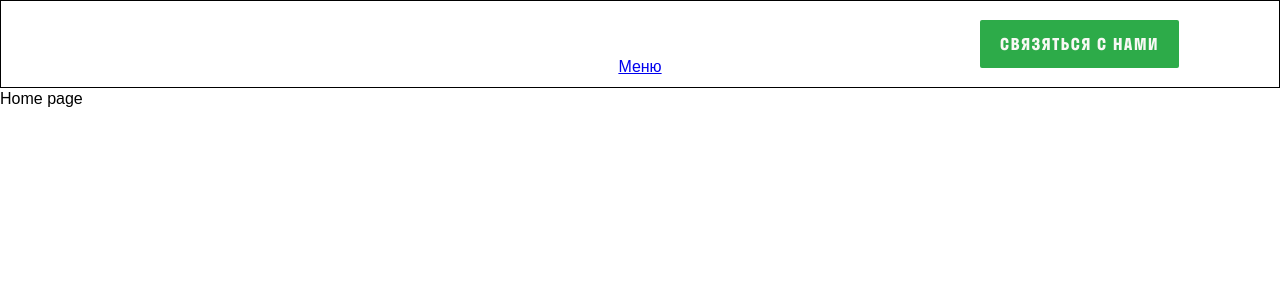
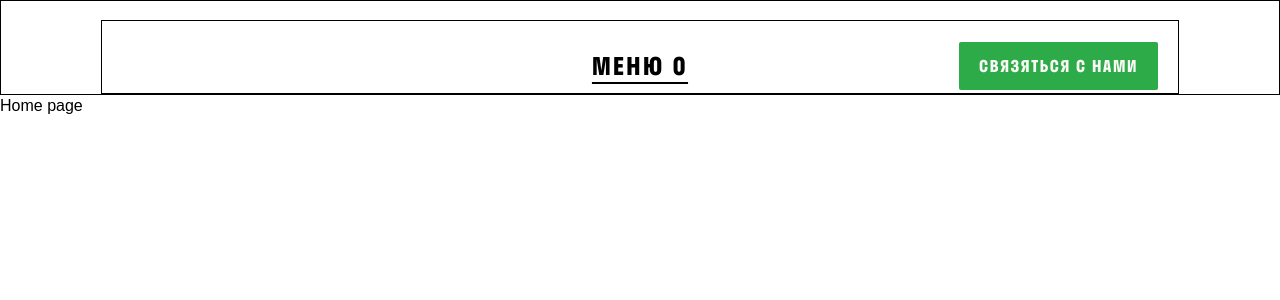
Before and after one commit to DavidEliauri/TBGROUP, a Vue app: page / in a window 1280 px wide. Shown: the top 300 px of the page. Built offline with nearby package versions, Linux system fonts and the light colour scheme.

Commit message:
Navigation menu animated

```diff
--- /dev/null
+++ b/src/assets/scss/links.scss
@@ -0,0 +1,15 @@
+.link{
+  font-family: 'Stratos LC Bold', sans-serif;
+  font-style: normal;
+  font-weight: 700;
+  font-size: 24px;
+  line-height: 30px;
+  text-align: center;
+  letter-spacing: 0.1em;
+  text-decoration-line: underline;
+  text-transform: uppercase;
+  text-underline-offset: 7px;
+  padding:0;
+  background-color: rgba(0,0,0,0);
+  border:none;
+}
--- a/src/assets/scss/style.scss
+++ b/src/assets/scss/style.scss
@@ -10,6 +10,7 @@ body {
   font-weight: 400;
   font-size: 16px;
   line-height: 135%;;
+  overflow-y: overlay;
 }
 
 .uppercase{
--- a/src/assets/scss/variables.scss
+++ b/src/assets/scss/variables.scss
@@ -13,3 +13,21 @@ $BRIGHT_GREEN_GRADIENT: linear-gradient(180deg, rgba(45, 171, 73, 0) 0%, #2DAB49
 $BRIGHT_GREEN_100: #2DAB49;
 $BRIGHT_GREEN_75: rgba(45, 171, 73, 0.75);
 $BRIGHT_GREEN_60: rgba(45, 171, 73, 0.6);
+
+:root {
+  --IVORY_100: #F8F8F4;
+  --IVORY_95: #ECECE8;
+  --IVORY_80: #E2E2DB;
+  --IVORY_60: rgba(248, 248, 244, 0.6);
+  --IVORY_30: rgba(248, 248, 244, 0.5);
+
+  --BLACK_100: #000000;
+  --BLACK_75: #404040;
+  --BLACK_60: #666666;
+  --BLACK_30: #B3B3B3;
+
+  --BRIGHT_GREEN_GRADIENT: linear-gradient(180deg, rgba(45, 171, 73, 0) 0%, #2DAB49 100%);
+  --BRIGHT_GREEN_100: #2DAB49;
+  --BRIGHT_GREEN_75: rgba(45, 171, 73, 0.75);
+  --BRIGHT_GREEN_60: rgba(45, 171, 73, 0.6);
+}
--- a/src/components/Navigation.vue
+++ b/src/components/Navigation.vue
@@ -1,27 +1,102 @@
 <template>
-  <header class="navigation">
-    <router-link class='navigation__menu' to="#">Меню</router-link>
-    <button class="navigation__button caption_1 uppercase">Связяться с нами</button>
+  <header class="navigation__wrapper">
+    <div class="navigation">
+      <div class="navigation__menu" :class="{'open': show_menu}">
+        <button class='navigation__menu__button navigation__menu__link link' @click="toggleMenu">Меню {{ +show_menu }}
+        </button>
+        <nav class="navigation__menu__links">
+          <router-link class="navigation__menu__link link" to="#">Главная</router-link>
+          <router-link class="navigation__menu__link link" to="#">Программы</router-link>
+          <router-link class="navigation__menu__link link" to="#">Клиенты</router-link>
+          <router-link class="navigation__menu__link link" to="#">Тематики</router-link>
+          <router-link class="navigation__menu__link link" to="#">Мероприятия</router-link>
+          <router-link class="navigation__menu__link link" to="#">Блог</router-link>
+          <router-link class="navigation__menu__link link" to="#">Команда</router-link>
+        </nav>
+      </div>
+      <button class="navigation__button caption_1 uppercase">Связяться с нами</button>
+    </div>
   </header>
 </template>
+<script setup>
+import {ref, watch} from 'vue';
+import GSAP from 'gsap';
+
+const show_menu = ref(false);
+const toggleMenu = () => show_menu.value = !show_menu.value;
+
+
+watch(show_menu, is_open_now => {
+  if (is_open_now) openMenuAnimation();
+  else closeMenuAnimation();
+});
+
+const openMenuAnimation = () => {
+  GSAP.to('.navigation__menu', {
+    width: '100%',
+    paddingTop: 30,
+    marginTop: 0,
+    backgroundColor: '#2DAB49'
+  })
+  GSAP.to('.navigation__menu__links', {
+    height: 'auto', opacity: 1, paddingBottom: 32
+  });
+
+}
+const closeMenuAnimation = () => {
+  GSAP.to('.navigation__menu', {width: 'auto', paddingTop: 0, marginTop: 30, backgroundColor: "#FFFFFF00"})
+  GSAP.to('.navigation__menu__links', {
+    height: 0, opacity: 0, paddingBottom: 0
+  });
+}
+
+</script>
 <style lang="scss">
+@import "@/assets/scss/links.scss";
+
 .navigation {
   position: relative;
   display: flex;
   flex-direction: row;
-  justify-content: flex-end;
-  align-items: center;
+  justify-content: center;
+  align-items: flex-end;
+  height: 100%;
   width: 100%;
-  padding: 0 100px;
-  height: 88px;
   border: 1px solid black;
 
+  &__wrapper {
+    position: relative;
+    display: flex;
+    justify-content: center;
+    align-items: center;
+    width: 100%;
+    height: auto;
+    padding: 19px 100px 0;
+    border: 1px solid black;
+  }
+
   &__menu {
-    margin: 0 auto;
-    position: absolute;
-    left: 50%;
-    bottom: 9px;
-    transform: translateX(-50%);
+    width: max-content;
+    height: min-content;
+    display: flex;
+    flex-direction: column;
+    align-items: center;
+    justify-content: flex-end;
+    box-sizing: content-box;
+    margin-top: 30px;
+    overflow: hidden;
+    border-radius: 2px;
+
+    &__links {
+      margin-top: 12px;
+      display: flex;
+      flex-direction: column;
+      align-items: center;
+      justify-content: flex-start;
+      grid-gap: 16px;
+      height: 0;
+      box-sizing: content-box;
+    }
   }
 
   &__button {
@@ -36,6 +111,9 @@
     gap: 10px;
     letter-spacing: 0.1em;
     border-radius: 2px;
+    position: absolute;
+    right: 20px;
+    top: 21px;
   }
 }
 </style>
```
